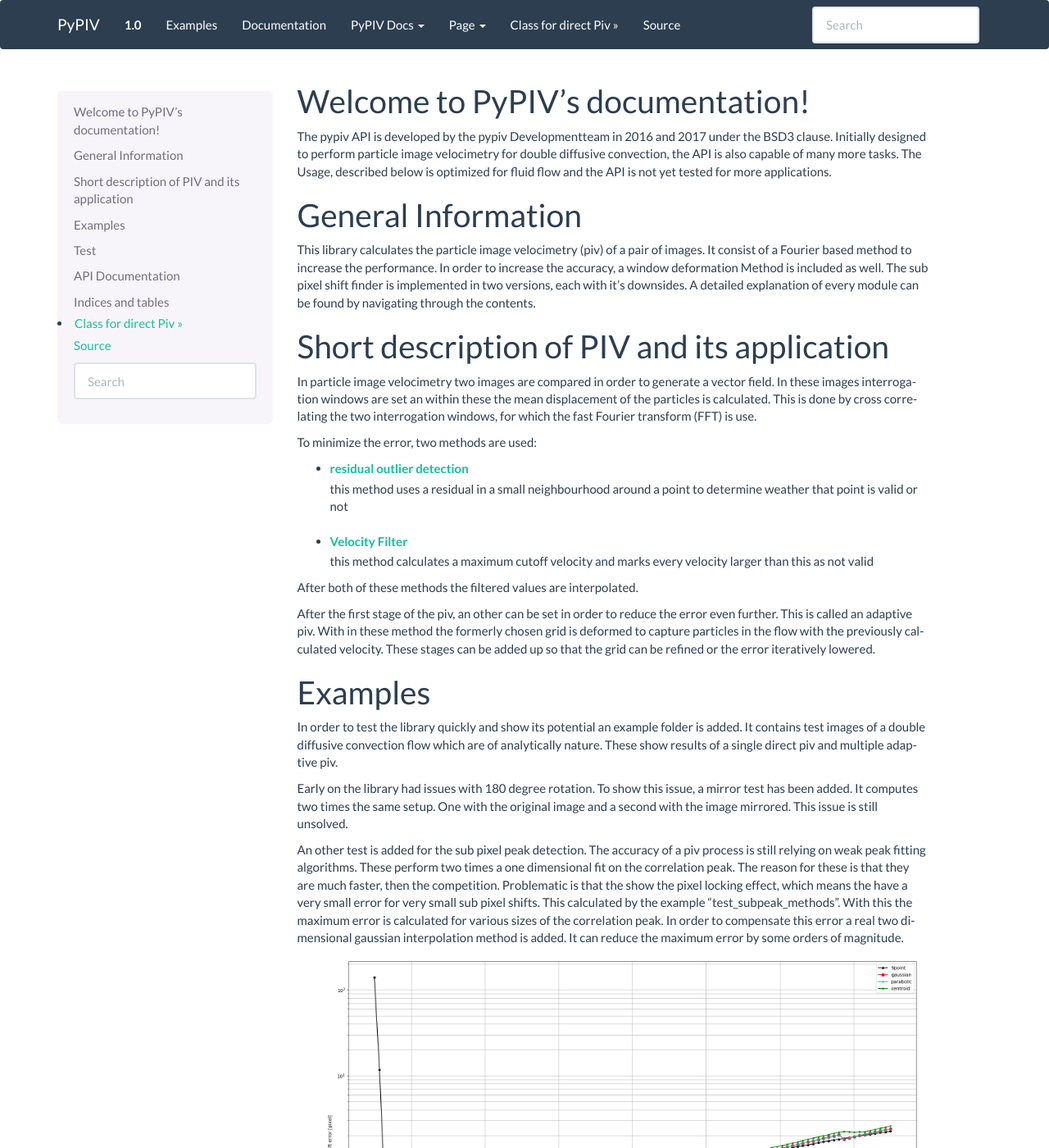
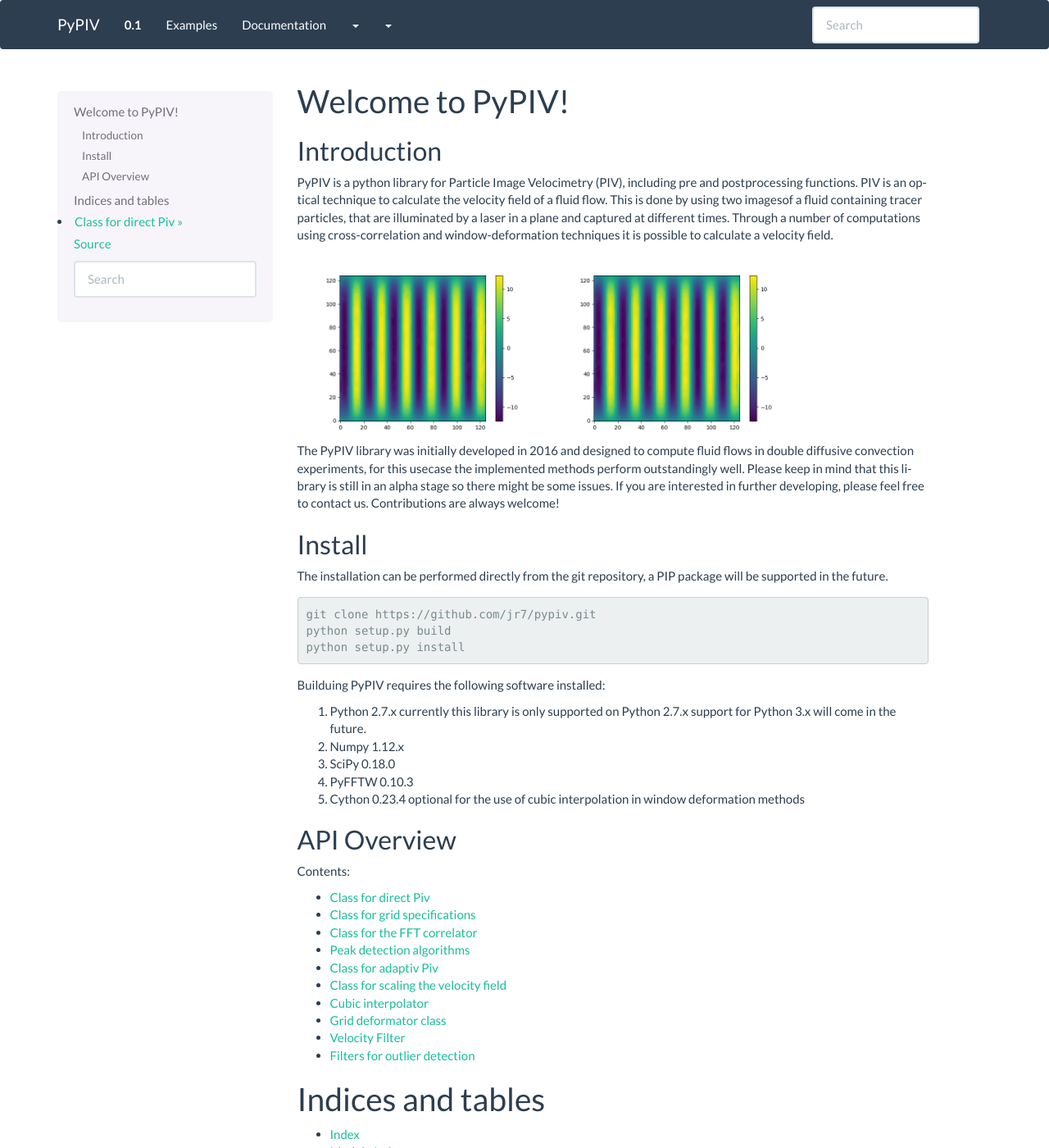
Before and after one commit to jruebsam/pypiv, a Sphinx documentation site: the page built from doc/index.rst, in a window 1280 px wide and 1400 px high. Shown: the whole window at 82% size. Built offline with Sphinx 7.4.7, drawn with Linux system fonts in a browser that asks for light colours; formulas are drawn with MathJax 3; some of the changed text lies outside the part shown.

Commit message:
Add documentation.

```diff
--- a/doc/conf.py
+++ b/doc/conf.py
@@ -65,7 +65,7 @@ master_doc = 'index'
 
 # General information about the project.
 project = u'pypiv'
-copyright = u'2016-2017, Jonas Ruebsam, Axel Rosenthal, Kevin Luedemann'
+copyright = u'2016-2017, PyPIV Development Team'
 author = u'Jonas Ruebsam, Axel Rosenthal, Kevin Luedemann'
 
 # The version info for the project you're documenting, acts as replacement for
@@ -73,7 +73,7 @@ author = u'Jonas Ruebsam, Axel Rosenthal, Kevin Luedemann'
 # built documents.
 #
 # The short X.Y version.
-version = u'1.0'
+version = u'0.1'
 # The full version, including alpha/beta/rc tags.
 release = u'a1'
 
@@ -107,20 +107,25 @@ html_theme = 'bootstrap'
 
 html_theme_options = {
     'navbar_title': "PyPIV",
-    'navbar_site_name': "PyPIV Docs",
-    'navbar_pagenav_name' : "Page",
+    'navbar_site_name': "",
+    'source_link_position' : '',
+
+    'globaltoc_depth': -1,
+    'globaltoc_includehidden': "true",
 
     'navbar_links': [
         ("Examples", "examples"),
-        ("Documentation", "api"),
+        ("Documentation", "api_doc"),
     ],
 
 
     'globaltoc_depth': 2,
 
-    'navbar_sidebarrel' : 'false',
+    'navbar_sidebarrel': False,
+    'navbar_pagenav': True,
+    'navbar_pagenav_name': "",
 
-    'navbar_fixed_top': "false",
+    'navbar_fixed_top': False,
 
     # Bootswatch (http://bootswatch.com/) theme.
     'bootswatch_theme': "flatly",
--- a/doc/index.rst
+++ b/doc/index.rst
@@ -1,93 +1,52 @@
-.. pypiv documentation master file, created by
-   sphinx-quickstart on Thu Feb 23 13:45:33 2017.
-   You can adapt this file completely to your liking, but it should at least
-   contain the root `toctree` directive.
+Welcome to PyPIV!
+=================
 
-Welcome to PyPIV's documentation!
-=================================
+Introduction
+------------
 
-The pypiv API is developed by the pypiv Developmentteam in 2016 and 2017 under the BSD3 clause.
-Initially designed to perform particle image velocimetry for double diffusive convection, the API is also capable of many more tasks.
-The Usage, described below is optimized for fluid flow and the API is not yet tested for more applications.
+PyPIV is a python library for Particle Image Velocimetry (PIV), including pre and postprocessing functions.
+PIV is an optical technique to calculate the velocity field of  a fluid flow.
+This is done by using two imagesof a fluid containing tracer particles,
+that are illuminated by a laser in a plane and captured at different times.
+Through a number of computations using cross-correlation and window-deformation techniques
+it is possible to calculate a velocity field.
+
+.. image:: _static/intro1.png
+    :width: 40%
+.. image:: _static/intro2.png
+    :width: 40%
 
 
-General Information
-===================
-This library calculates the particle image velocimetry (piv) of a pair of images.
-It consist of a Fourier based method to increase the performance.
-In order to increase the accuracy, a window deformation Method is included as well.
-The sub pixel shift finder is implemented in two versions, each with it's downsides.
-A detailed explanation of every module can be found by navigating through the contents.
 
+The PyPIV library was initially developed in 2016 and designed to
+compute fluid  flows in double diffusive convection experiments,
+for this usecase the implemented methods perform outstandingly well.
+Please keep in mind that this library is still in an alpha stage so there might be some issues.
+If you are interested in further developing, please feel free to contact us.
+Contributions are always welcome!
 
-Short description of PIV and its application
-============================================
-In particle image velocimetry two images are compared in order to generate a vector field.
-In these images interrogation windows are set an within these the mean displacement of the particles is calculated.
-This is done by cross correlating the two interrogation windows, for which the fast Fourier transform (FFT) is use.
+Install
+-------
 
-To minimize the error, two methods are used:
+The installation can be performed directly from the git repository, a PIP package will be supported
+in the future.
 
-* :doc:`residual outlier detection <piv/filters>`
-   this method uses a residual in a small neighbourhood around a point to determine weather that point is valid or not
-* :doc:`Velocity Filter <piv/velofilter>`
-   this method calculates a maximum cutoff velocity and marks every velocity larger than this as not valid
+.. code-block:: bash
 
-After both of these methods the filtered values are interpolated.
+    git clone https://github.com/jr7/pypiv.git
+    python setup.py build
+    python setup.py install
 
-After the first stage of the piv, an other can be set in order to reduce the error even further.
-This is called an adaptive piv.
-With in these method the formerly chosen grid is deformed to capture particles in the flow with the previously calculated velocity.
-These stages can be added up so that the grid can be refined or the error iteratively lowered.
+Builduing PyPIV requires the following software installed:
 
-Examples
-========
-In order to test the library quickly and show its potential an example folder is added.
-It contains test images of a double diffusive convection flow which are of analytically nature.
-These show results of a single direct piv and multiple adaptive piv.
+1. Python 2.7.x currently this library is only supported on Python 2.7.x support for Python 3.x will come in the future.
+2. Numpy  1.12.x
+3. SciPy  0.18.0
+4. PyFFTW 0.10.3
+5. Cython 0.23.4 optional for the use of cubic interpolation in window deformation methods
 
-Early on the library had issues with 180 degree rotation.
-To show this issue, a mirror test has been added.
-It computes two times the same setup.
-One with the original image and a second with the image mirrored.
-This issue is still unsolved.
-
-An other test is added for the sub pixel peak detection.
-The accuracy of a piv process is still relying on weak peak fitting algorithms.
-These perform two times a one dimensional fit on the correlation peak.
-The reason for these is that they are much faster, then the competition.
-Problematic is that the show the pixel locking effect, which means the have a very small error for very small sub pixel shifts.
-This calculated by the example "test_subpeak_methods".
-With this the maximum error is calculated for various sizes of the correlation peak.
-In order to compensate this error a real two dimensional gaussian interpolation method is added.
-It can reduce the maximum error by some orders of magnitude.
-
-.. image:: _static/max_error_subpeak_windowsize_32.png
-
-The image shows the result of that example after 1000 randomly chosen shifts for each diameter for the different methods.
-The error axis is plotted logarithmically.
-The correlation window size is in this case comparable to the interrogation window size used for the piv (32x32).
-As one can see that the two times one dimensional methods have a almost constant maximum error of about 0.5 pixel.
-The newly implemented method for the real two dimensional gaussian interpolation has a minimum some orders of magnitude below the other methods but it is also much worse for diameters smaller and about a pixel.
-But this comes with the price of a longer calculation time, which can also be observed with that example.
-
-.. image:: _static/mean_error_subpeak_windowsize_32.png
-
-The two times one dimensional interpolation methods do show a large maximum error.
-But considering the mean error of 1000 trials as shown in the image above the error is tolerable.
-The error bars are calculated by the standard deviation of the trials.
-This can also be calculated by the example mentioned above.
-
-Test
-====
-In order to assure the usability of the API unittest have been added.
-These test every component of the API separately.
-For these the pytest API has to be installed.
-The test are located in the test folder of the root directory.
-
-
-API Documentation
-=================
+API Overview
+------------
 
 .. toctree::
    :maxdepth: 2
--- a/doc/piv/interpolator.rst
+++ b/doc/piv/interpolator.rst
@@ -11,6 +11,3 @@ It performs the interpolation by calling the interpolate function.
 
 The interpolation function itself is not a method of that class, but a part of the interpolator module.
 The entire module is compiled with Cython in order to decrease the computation time.
-
-.. ref on cython page
-.. autofunction:: piv.interpolator.cubic_interpolation
```
Also changed, not shown: doc/api_doc.rst (added, +17 -0 lines), doc/examples.rst (+63 -31 lines), doc/_static/intro1.png (added), doc/_static/intro2.png (added), 2 other files.
